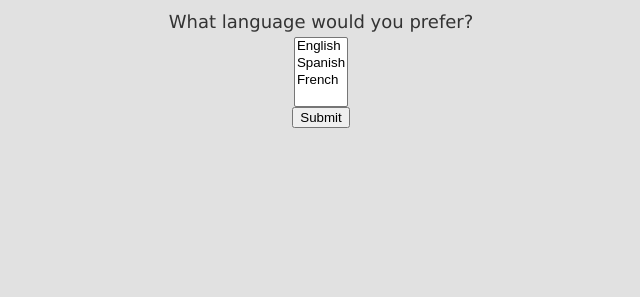
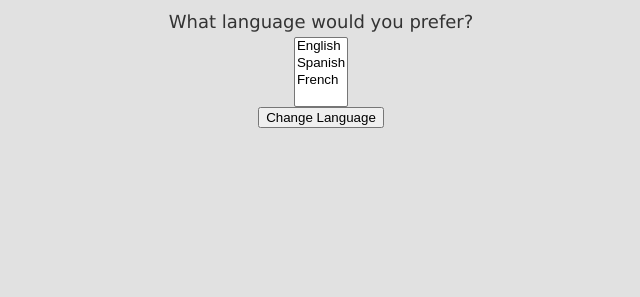
Before and after one commit to JashP26/HackRUSpring2025, a Flask app: page / in a window 1280 px wide. Shown: the part 489-786 px from the top of the page, without its empty margins (319-959 px from the left). Run offline with Flask 3, Linux system fonts and the light colour scheme; data that the repository does not hold is empty.

Commit message:
Add files via upload

```diff
--- a/templates/index.html
+++ b/templates/index.html
@@ -57,12 +57,12 @@
     <div class="form">
         <form action="/language" method="post">
             <label for="question">What language would you prefer?</label>
-            <select name="language" id="question" multiple>
+            <select name="language" id="question" multiple class="language">
             <option value="en">English</option>
             <option value="es">Spanish</option>
             <option value="fr">French</option>
             </select>
-            <button type="submit">Submit</button>
+            <button type="submit" class="languagesubmit">Change Language</button>
         </form>
 </div>
 {% endblock %}
```
